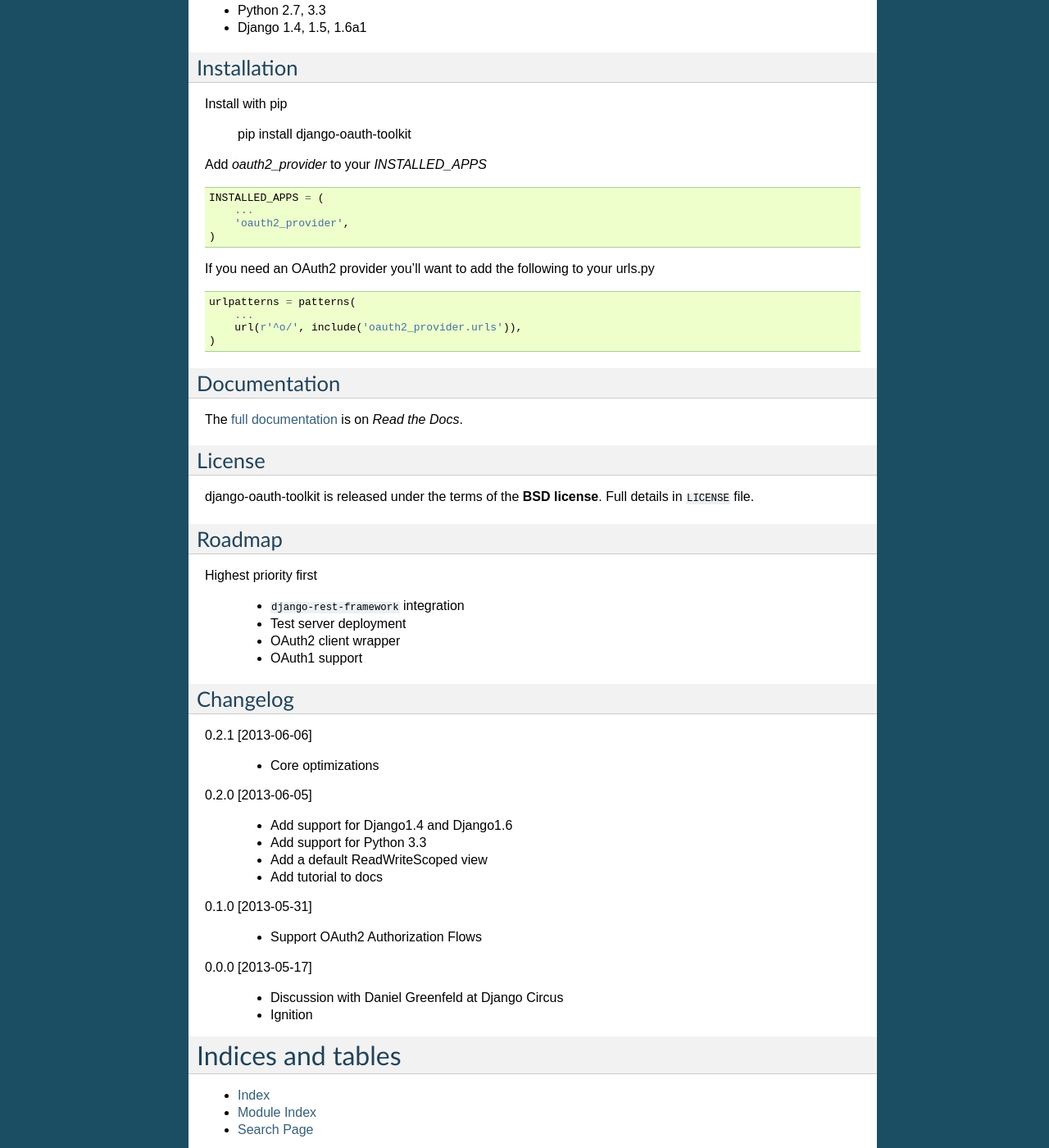
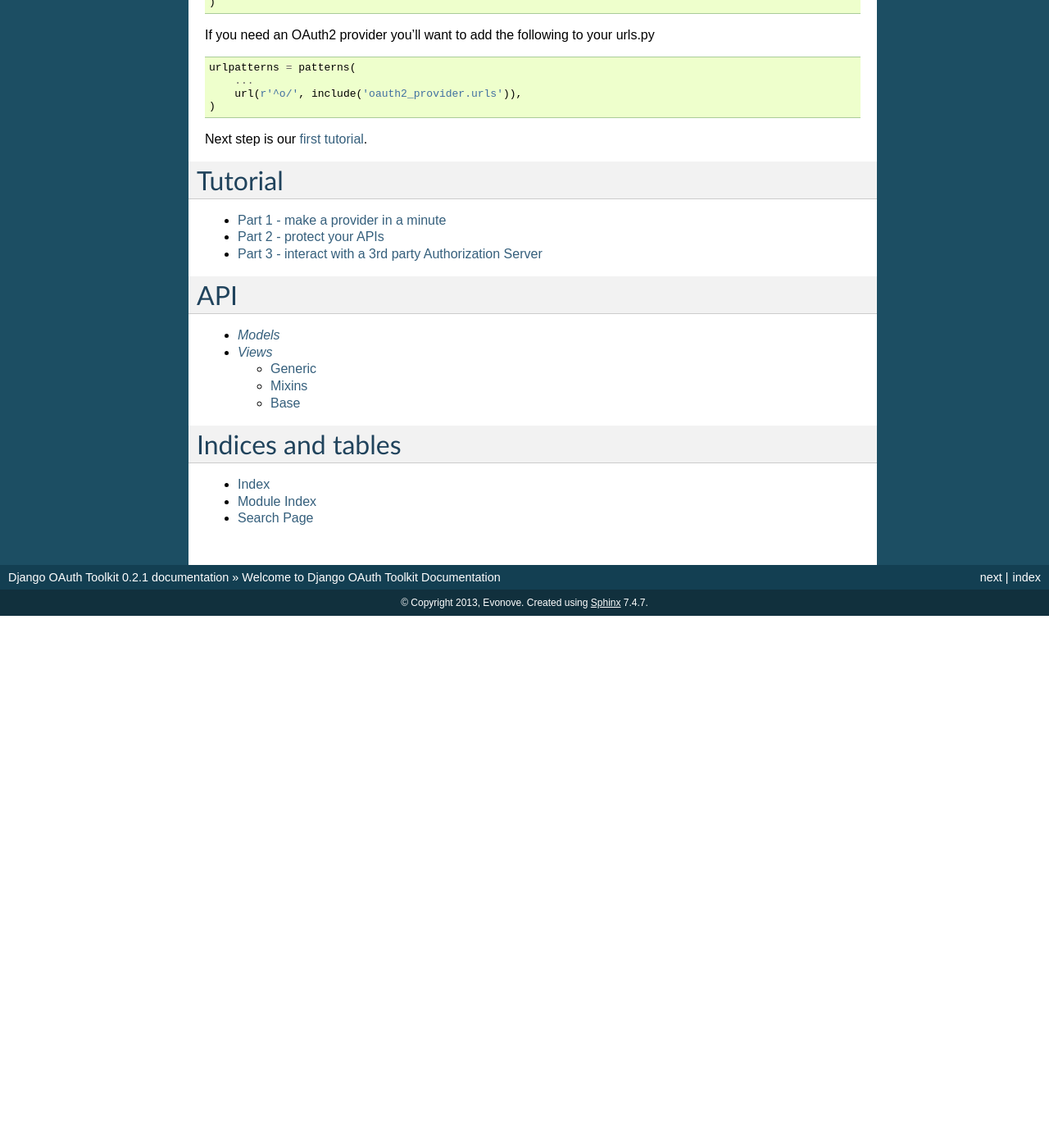
Before and after one commit to sheriffwoody0922/oauth-python-django, a Sphinx documentation site: the page built from docs/index.rst, in a window 1280 px wide and 1400 px high, scrolled down 744 px. Shown: the whole window at 82% size. Built offline with Sphinx 7.4.7, drawn with Linux system fonts in a browser that asks for light colours; after the commit the page ends 1495 px from its top, so only the background shows below that; some of the changed lines change nothing that is shown; some of the changed text lies outside the part shown.

Commit message:
Improved documentation home page

```diff
--- /dev/null
+++ b/docs/changelog.rst
@@ -0,0 +1,31 @@
+Changelog
+=========
+
+0.3.0 *In development*
+----------------------
+
+ * `Django REST Framework <http://django-rest-framework.org/>`_ integration layer
+
+0.2.1 [2013-06-06]
+------------------
+
+ * Core optimizations
+
+0.2.0 [2013-06-05]
+------------------
+
+ * Add support for Django1.4 and Django1.6
+ * Add support for Python 3.3
+ * Add a default ReadWriteScoped view
+ * Add tutorial to docs
+
+0.1.0 [2013-05-31]
+------------------
+
+ * Support OAuth2 Authorization Flows
+
+0.0.0 [2013-05-17]
+------------------
+
+ * Discussion with Daniel Greenfeld at Django Circus
+ * Ignition
--- a/docs/index.rst
+++ b/docs/index.rst
@@ -2,6 +2,64 @@
    sphinx-quickstart on Mon May 20 19:40:43 2013.
    You can adapt this file completely to your liking, but it should at least
    contain the root `toctree` directive.
+
+Welcome to Django OAuth Toolkit Documentation
+====================
+
+*OAuth2 goodies for the Djangonauts!*
+
+.. image:: https://travis-ci.org/evonove/django-oauth-toolkit.png
+   :alt: Build Status
+   :target: https://travis-ci.org/evonove/django-oauth-toolkit
+.. image:: https://coveralls.io/repos/evonove/django-oauth-toolkit/badge.png
+   :alt: Coverage Status
+   :target: https://coveralls.io/r/evonove/django-oauth-toolkit
+
+If you are facing one or more of the following:
+ * Your Django app needs to interact with an OAuth2 authorization server to access 3rd party resources,
+ * Your Django app exposes a web API you want to protect with OAuth2 authentication,
+ * You need to implement an OAuth2 authorization server to provide tokens management for your infrastructure,
+
+Django OAuth Toolkit can help you providing out of the box all the endpoints, data and logic needed to add OAuth2
+capabilities to your Django projects. Django OAuth Toolkit makes extensive use of the excellent
+`OAuthLib <https://github.com/idan/oauthlib>`_, so that everything is
+`rfc-compliant <http://tools.ietf.org/html/rfc6749>`_.
+
+See our :doc:`Changelog <changelog>` for information on updates.
+
+Requirements
+------------
+
+* Python 2.7, 3.3
+* Django 1.4, 1.5, 1.6a1
+
+Installation
+------------
+
+Install with pip
+
+    pip install django-oauth-toolkit
+
+Add `oauth2_provider` to your `INSTALLED_APPS`
+
+.. code-block:: python
+
+    INSTALLED_APPS = (
+        ...
+        'oauth2_provider',
+    )
+
+
+If you need an OAuth2 provider you'll want to add the following to your urls.py
+
+.. code-block:: python
+
+    urlpatterns = patterns(
+        ...
+        url(r'^o/', include('oauth2_provider.urls')),
+    )
+
+Next step is our :doc:`first tutorial <tutorial_01>`.
 
 Tutorial
 ========
@@ -22,8 +80,6 @@
    models
    views
 
-.. include:: ../README.rst
-
 Indices and tables
 ==================
 
```
